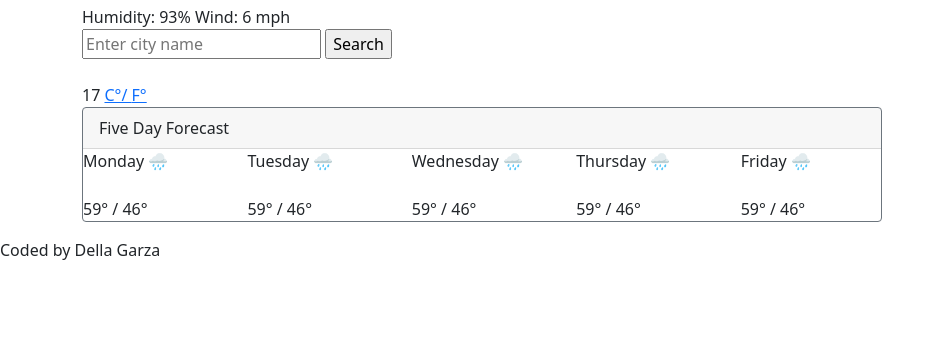
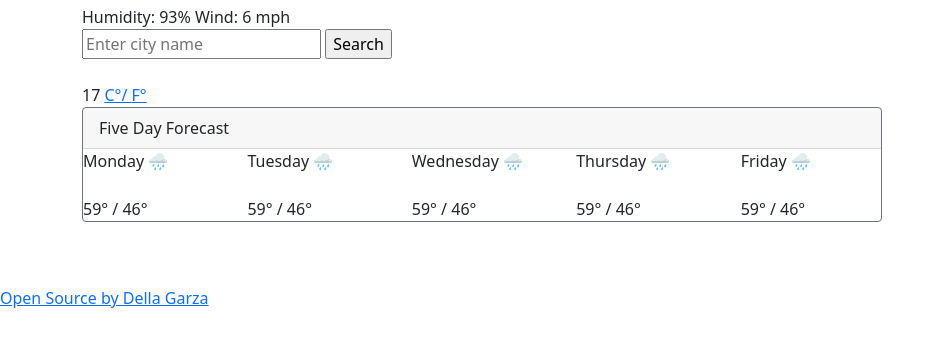
Before and after one commit to dgarza27/Project, a website: page index.html in a window 1280 px wide. Shown: the part 139-486 px from the top of the page, without its empty margins (0-945 px from the left). Drawn offline with nearby package versions, Linux system fonts and the light colour scheme.

Commit message:
Added open source url

```diff
--- a/index.html
+++ b/index.html
@@ -100,7 +100,13 @@
         </div>
       </div>
       <script src="src/index.js"></script>
-      <footer>Coded by Della Garza</footer>
+      <br />
+      <br />
+      <a href="https://github.com/dgarza27/Project.git">
+        Open Source by Della Garza
+      </a>
+
+
     </div>
   </body>
 </html>
```
